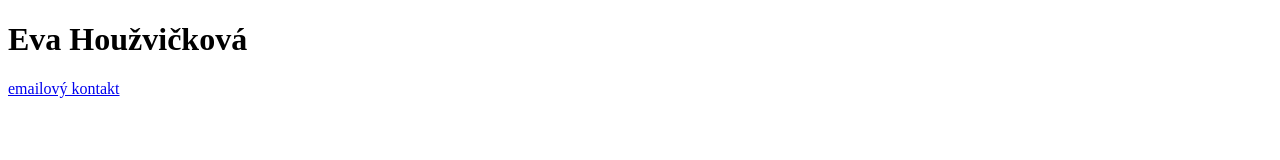
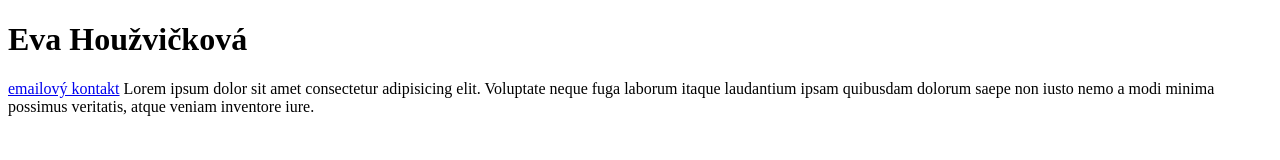
Before and after one commit to EvaHouzvickova/HTML_CSS_1, a plain HTML site: page index.html in a window 1280 px wide. Drawn offline with Linux system fonts and the light colour scheme.

```diff
--- a/index.html
+++ b/index.html
@@ -1,10 +1,15 @@
 <!DOCTYPE html>
-<html lang="EN"></html>
+<!DOCTYPE html>
+<html lang="en">
 <head>
     <meta charset="UTF-8">
+    <meta http-equiv="X-UA-Compatible" content="IE=edge">
+    <meta name="viewport" content="width=device-width, initial-scale=1.0">
     <title>Document</title>
 </head>
 <body>
-<h1>Eva Houžvičková</h1>
+    <h1>Eva Houžvičková</h1>
 <a href="houzvickova@icloud.com">emailový kontakt</a>
+Lorem ipsum dolor sit amet consectetur adipisicing elit. Voluptate neque fuga laborum itaque laudantium ipsam quibusdam dolorum saepe non iusto nemo a modi minima possimus veritatis, atque veniam inventore iure.
 </body>
+</html>
```
Also changed, not shown: 1 other file.
